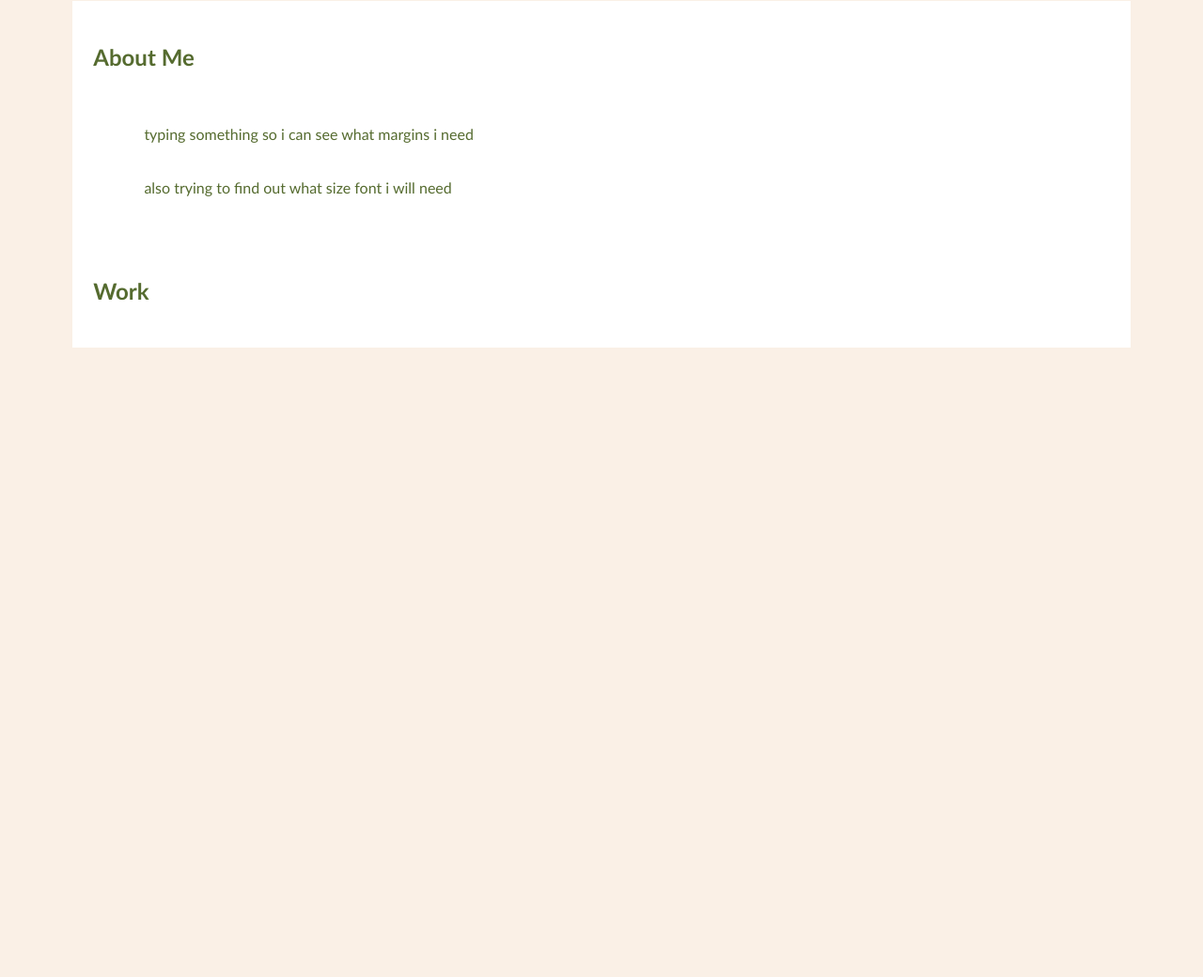
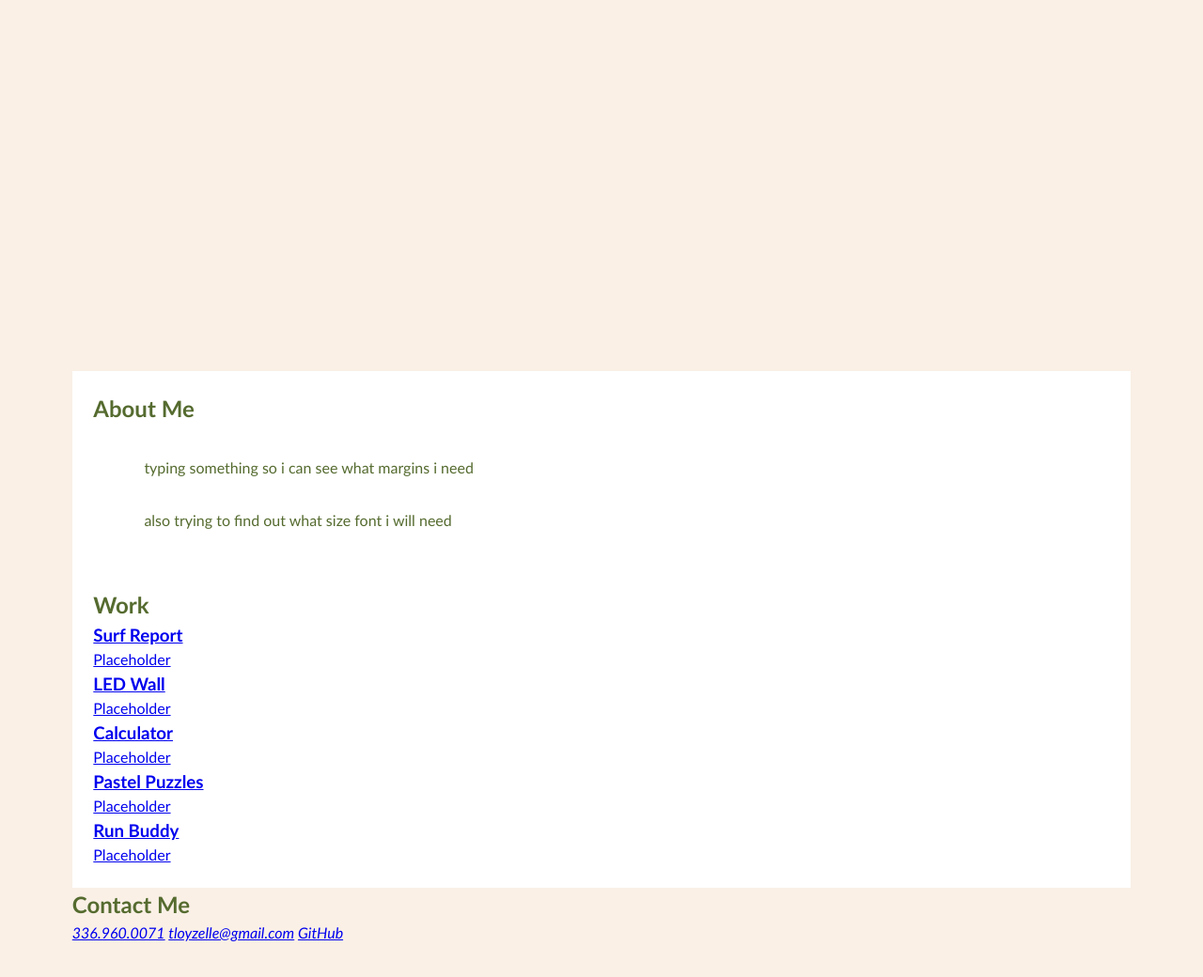
Before and after one commit to tloyzelle/Portfolio, a plain HTML site: page index.html in a window 1280 px wide. Shown: the part 176-1216 px from the top of the page at 94% size. Before the commit the page ends 800 px from the top, so only its background shows below. Drawn offline with Linux system fonts and the light colour scheme.

Commit message:
adding portfolio container

```diff
--- a/index.html
+++ b/index.html
@@ -8,6 +8,7 @@
 </head>
 
 <body>
+    <!-- Main_Logo/Nav-->
     <header>
         <h1>Portfolio</h1>
             <nav>
@@ -17,6 +18,7 @@
                 <a href="#resume">Resume</a>
             </nav>
     </header>
+    <!--Banner-->
     <section class="banner">
         <div>
             <h2>tbd</h2>
@@ -24,6 +26,7 @@
     </section>
 
     <main class="page_wrap">
+        <!--About_Me-->
         <section class="page_section" id="about">
             <h2>About Me</h2>
             <div>
@@ -35,11 +38,58 @@
                 </p>
             </div>
         </section>
-
+        <!--Portfolio_Container-->
         <section class="page_section" id="work">
             <h2>Work</h2>
             <div class="flex_container">
 
+                <a href="#" class="surf_report flex_item">
+                    <div>
+                        <h3>Surf Report</h3>
+                        <span>Placeholder</span>
+                    </div>
+                </a>
+
+                <a href="#" class="led_wall flex_item">
+                    <div>
+                        <h3>LED Wall</h3>
+                        <span>Placeholder</span>
+                    </div>
+                </a>
+
+                <a href="#" class="calc flex_item">
+                    <div>
+                        <h3>Calculator</h3>
+                        <span>Placeholder</span>
+                    </div>
+                </a>
+
+                <a href="#" class="pastel_puzzles flex_item">
+                    <div>
+                        <h3>Pastel Puzzles</h3>
+                        <span>Placeholder</span>
+                    </div>
+                </a>
+
+                <a href="#" class="run_buddy flex_item">
+                    <div>
+                        <h3>Run Buddy</h3>
+                        <span>Placeholder</span>
+                    </div>
+                </a>
+
+            </div>
+        </section>
+
+        <!--Contact-->
+        <section class="contact-section" id="contact">
+            <h2>Contact Me</h2>
+            <div>
+                <address>
+                    <a href="tel:=3369600071">336.960.0071</a>
+                    <a href="tloyzelle@gmail.com">tloyzelle@gmail.com</a>
+                    <a href="https://github.com/tloyzelle">GitHub</a>
+                </address>
             </div>
         </section>
     </main>
--- a/style.css
+++ b/style.css
@@ -1,3 +1,4 @@
+/*color palette*/
 :root {
     --primary:darkolivegreen;
     --secondary:rgb(5, 27, 1);
@@ -19,6 +20,21 @@ p {
     margin: 3% 5%;
 }
 
+h1,
+h2,
+h3 {
+    margin:0
+}
+
+main {
+    margin-bottom: 20%;
+    margin-top: 35%;
+}
+
+.banner {
+    background-position: center;
+}
+
 .page_section {
     display: flex;
     flex-direction: column;
@@ -38,6 +54,7 @@ header {
 header h1 {
     color: var(--light);
     padding: 5px 1%;
+    font-size: 4vw;
 
 }
 
@@ -71,3 +88,7 @@ nav a:hover {
     margin-left: auto;
     margin-right: auto;
 }
+
+.contact address a {
+    text-decoration: none;
+}
```
